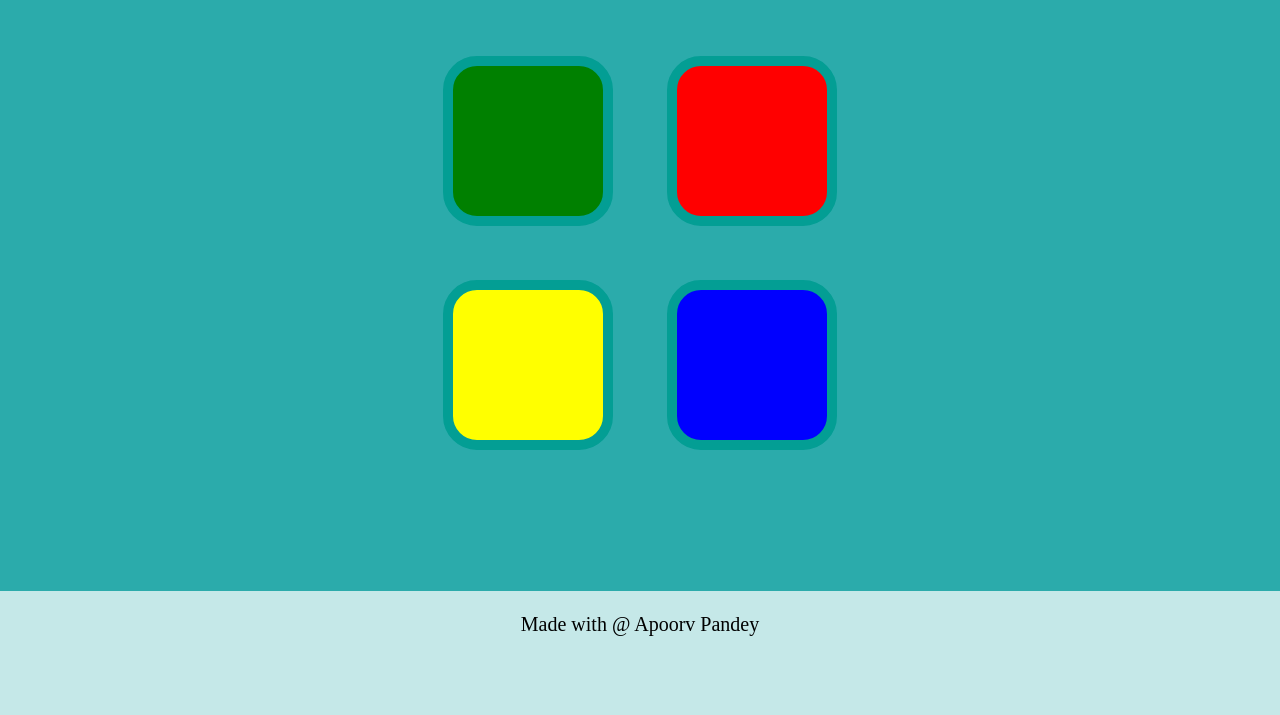
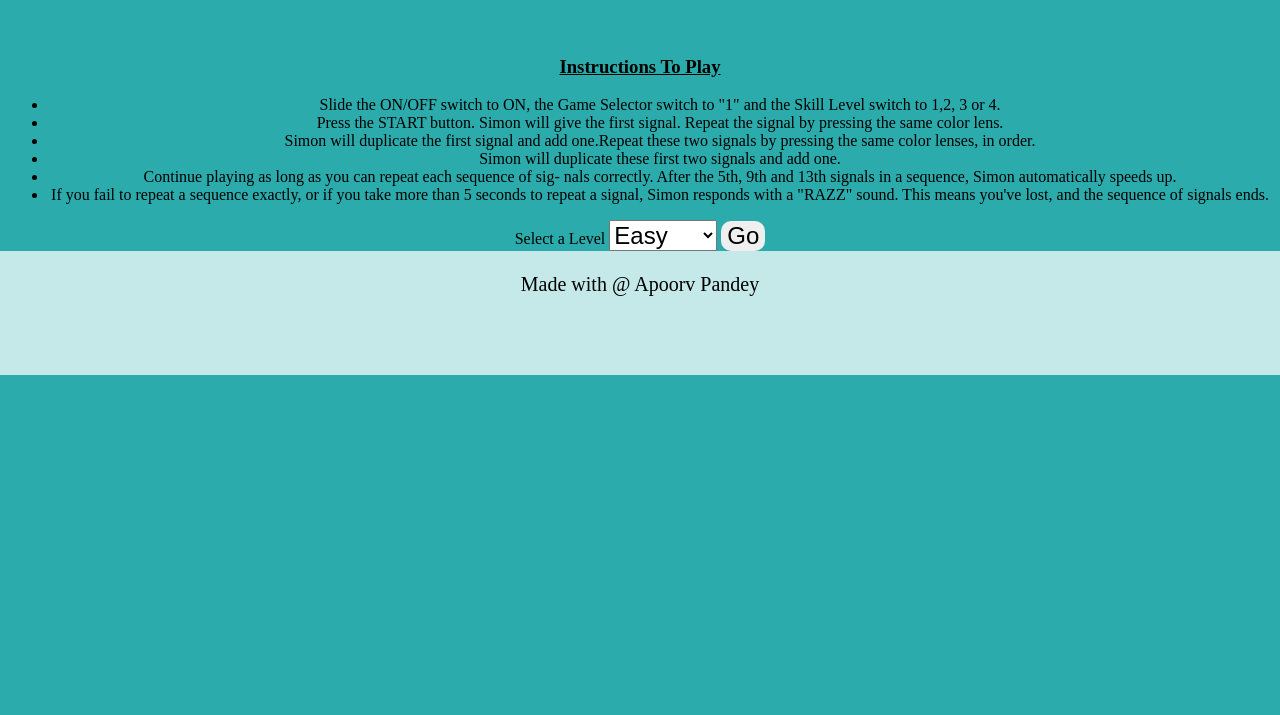
Before and after one commit to Apoorvpandey9044/Gaming-Website-Simon, a plain HTML site: page index.html in a window 1280 px wide. Shown: the part 105-820 px from the top of the page. Drawn offline with nearby package versions, Linux system fonts and the light colour scheme.

Commit message:
Update index.html

```diff
--- a/index.html
+++ b/index.html
@@ -1,38 +1,56 @@
 <!DOCTYPE html>
-<html lang="en" dir="ltr">
+<br lang="en" dir="ltr">
 
 <head>
   <meta charset="utf-8">
+  <meta name="viewport" content="width=device-width, initial-scale=1.0">
+
   <title>Simon Gaming</title>
   <link rel="stylesheet" href="styles.css">
   <link href="https://fonts.googleapis.com/css?family=Press+Start+2P" rel="stylesheet">
   <script src="https://ajax.googleapis.com/ajax/libs/jquery/3.6.0/jquery.min.js"></script>
+
 </head>
+</head>
+<br>
+  <h1 id="level-title-1"><u>Welcome to the Simon World</u></h1>
+  <br class="container">
+    <h3><u>Instructions To Play</u></h3>
+     <p>
+      <ul class="Instructions">
+        <li >
+          Slide the ON/OFF switch to ON, the Game Selector switch to "1" and the Skill Level switch to 1,2, 3 or 4.
+         </li>
+         <li>
+          Press the START button. Simon will give the first signal. Repeat the signal by pressing the same color lens.
+         </li>
+         <li>
+          Simon will duplicate the first signal and add one.Repeat these two signals by pressing the same color lenses, in order.
+        </li>
+        <li>
+          Simon will duplicate these first two signals and add one.
+        </li>
+        <li>
+          Continue playing as long as you can repeat each sequence of sig- nals correctly. After the 5th, 9th and 13th signals in a sequence, Simon automatically speeds up.
+        </li>
+        <li>
+          If you fail to repeat a sequence exactly, or if you take more than 5 seconds to repeat a signal, Simon responds with a "RAZZ" sound. This means you've lost, and the sequence of signals ends.
+        </li>
+      </ul>
 
-<body>
-  <h1 id="level-title"></h1>
-  <div class="container">
-    <div class="row">
-
-      <div type="button" id="green" class="btn green">
-
-      </div>
-
-      <div type="button" id="red" class="btn red">
-
-      </div>
-    </div>
-
-    <div class="row">
-
-      <div type="button" id="yellow" class="btn yellow">
-
-      </div>
-      <div type="button" id="blue" class="btn blue">
-
-      </div>
-
-    </div>
+     </p>
+    <form id="Level">
+      <label class="design"> Select a Level </label>
+      <select id="dropdown-list" style="font-size: 1.5rem">
+      <option value = "easy.html"> Easy
+      </option>
+      <option value = "medium.html" > Medium
+      </option>
+      <option value = "hard.html"> Hard
+      </option>
+      </select>
+      <input type=button value="Go" onclick="goToNewPage()" style="font-size: 1.5rem ; border-radius: 10px; outline: none; border: none;"/>
+      </form>
 
   </div>
 
@@ -41,14 +59,17 @@
 
 </body>
 </div>
-<div class="footer-padding"></div>
+<footer class="footer-padding"></footer>
   <div class="footer">
     <p style="color: black ; font-size: 20px
     ">Made with @ Apoorv Pandey</p>
   </div>
 </div>
 </body>
+<script>
+  $(document).ready(function() {
+    var dropdown = $("#dropdown-list").val();
+    console.log(dropdown);
+  })
+</script>
 </html>
-
-
-</html>
```
